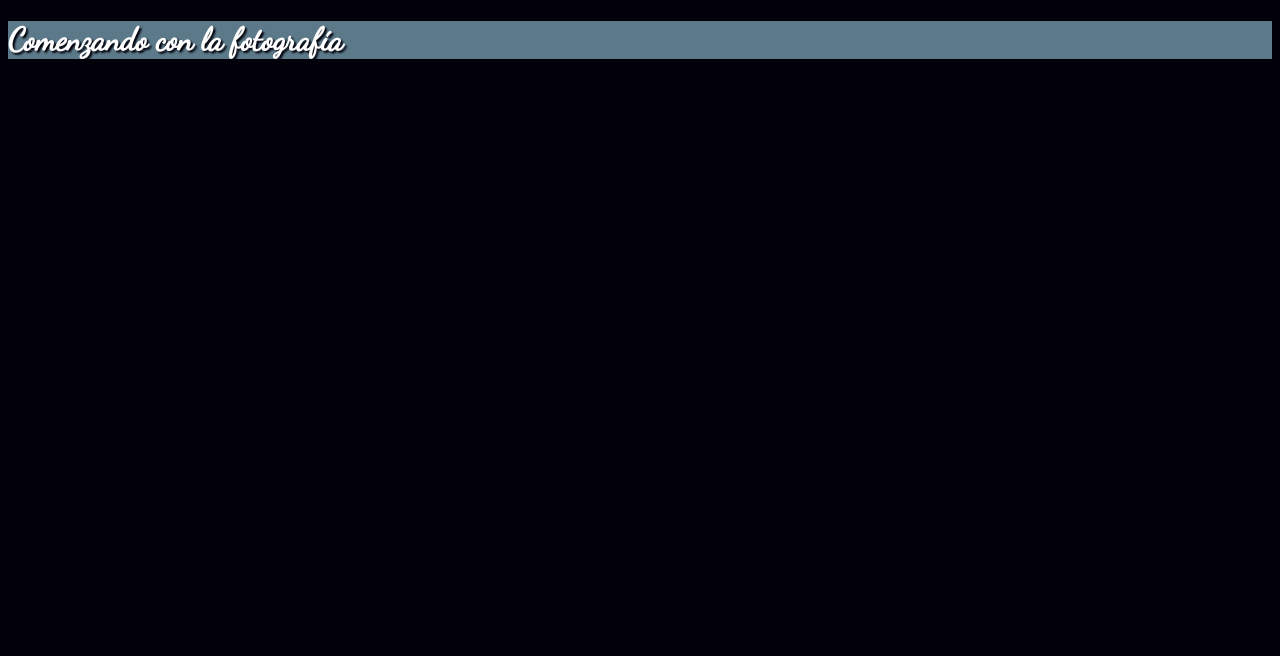
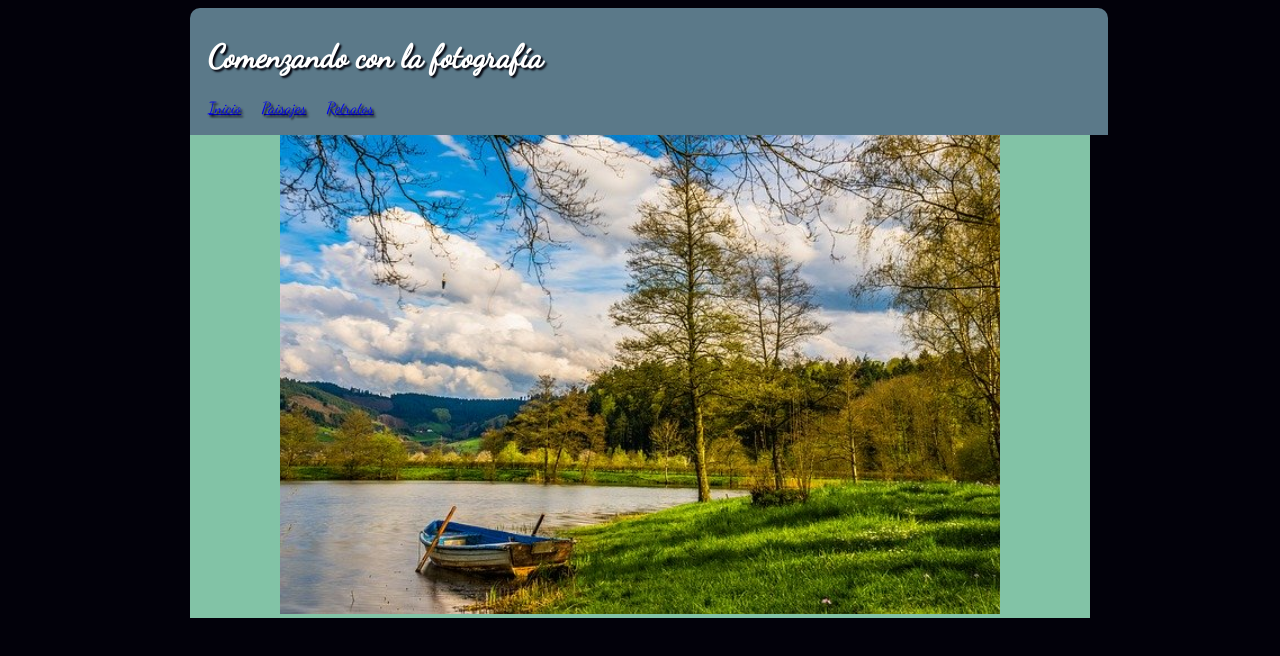
Before and after one commit to Geo-Andres/Fotografia, a plain HTML site: page index.html in a window 1280 px wide. Drawn offline with Linux system fonts and the light colour scheme.

Commit message:
avance 1
se incrusta la imagen central, se hacen ajsutes de codigo

```diff
--- a/css/estilos.css
+++ b/css/estilos.css
@@ -11,7 +11,47 @@ body{
 	text-align: left;
 	color: white;
 	text-shadow: 2px 2px 2px #02010a;
+	border-radius: 10px 10px 0px 0px;
+	padding-bottom: 2%;
+	padding-top: 1%;
+	padding-left: 2%;
+	padding-right: 2%;
 }
 .contenedor{
-	width: 100%;
+	width: 98%;
+	/*display: -webkit-flex;
+	display: flex;
+	-webkit-flex-flow: row wrap;
+	flex-flow: row wrap;*/
 }
+#menu{
+	word-spacing: 1em;
+
+}
+#imagenes{
+	text-align: center;
+}
+#imagenes article{
+	background-color: #82c3a6;
+}
+.img1{
+	width: 80%;
+}
+
+@media (min-width: 900px){/*pc*/
+	.contenedor{
+		width: 900px;
+		margin-left: auto;
+		margin-right: auto;
+	}
+	#cabecera, #menu{
+		width: 98%;
+	}
+
+}
+@media (max-width: 900px){/*movil*/
+	#cabecera, #menu{
+		width: 98%;
+		text-align: center;
+	}
+}
--- a/index.html
+++ b/index.html
@@ -8,17 +8,26 @@
 	<link href="https://fonts.googleapis.com/css?family=Dancing+Script&display=swap" rel="stylesheet">
 </head>
 <body>
-	<header id="cabecera"><!-- header pag web-->
-		<h1>Comenzando con la fotografía</h1>
-	</header>
+
 
 	<div class="contenedor">
 
-		<nav>
-		</nav>
+			<div  id="cabecera">
+				<header>
+					<h1>Comenzando con la fotografía</h1>
+				</header>
+				<nav>
+					<div id="menu">
+						<a href="index.html">Inicio</a>
+						<a href="#">Paisajes</a>
+						<a href="#">Retratos</a>
+					</div>
+				</nav>
+			</div>
 
-		<section>
+		<section id="imagenes">
 			<article>
+				<img src="images/img1.jpg" class="img1">
 			</article>
 		</section>
 
```
Also changed, not shown: images/img1.jpg (added), images/img2.jpg (added), images/img3.jpg (added).
